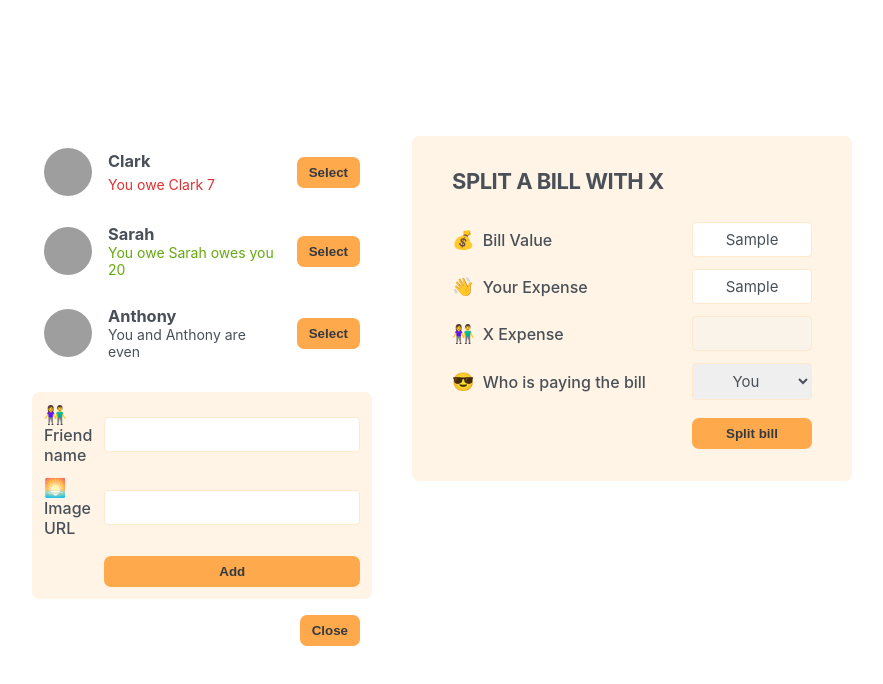
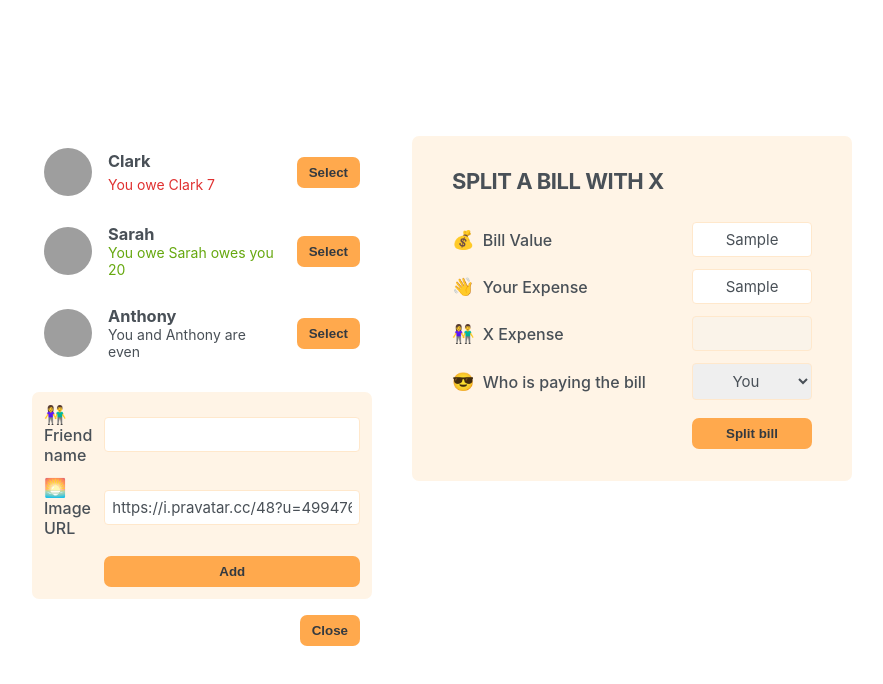
Before and after one commit to ProgrammingGodFromAbove/Bill-Splitting-App, a React (Create React App) app: page / in a window 1280 px wide. Both pictures are taken after typing "Sample", "Sample" into the empty fields and a click on the button "Add Friend". Shown: the top 684 px of the page, without its empty margins (198-1081 px from the left). Built offline with nearby package versions, Linux system fonts and the light colour scheme; grey boxes are pictures that could not be loaded.

Commit message:
add friend done

```diff
--- a/package.json
+++ b/package.json
@@ -34,5 +34,8 @@
       "last 1 firefox version",
       "last 1 safari version"
     ]
+  },
+  "devDependencies": {
+    "@babel/plugin-proposal-private-property-in-object": "^7.21.11"
   }
 }
--- a/src/App.js
+++ b/src/App.js
@@ -27,17 +27,26 @@ function Button({ children, onClick }) {
 
 export default function App() {
   const [showAddFriend, setShowAddFriend] = useState(false);
+  const [friends, setFriends] = useState(initialFriends);
+
 
   function handleShowAddFriend() {
     setShowAddFriend((showAddFriend) => !showAddFriend);
+  }
+
+  function handleAddFriend(friend) {
+
+    console.log("!")
+    setFriends((friends) => [...friends, friend]);
+    setShowAddFriend(false);
   }
 
 
   return (
     <div className="app">
       <div className="sidebar">
-        <FriendsList />
-        { showAddFriend && <FormAddFriend />}
+        <FriendsList friends={friends} />
+        { showAddFriend && <FormAddFriend onAddFriend={handleAddFriend} />}
 
         <Button onClick={handleShowAddFriend}>{ showAddFriend ? "Close" : "Add Friend"}</Button>
       </div>
@@ -48,9 +57,9 @@ export default function App() {
   );
 }
 
-function FriendsList() {
+function FriendsList({ friends }) {
   return <ul>
-    {initialFriends.map( friend=> <Friend key={friend.id} friend={friend} />)}
+    {friends.map( friend=> <Friend key={friend.id} friend={friend} />)}
   </ul>
 }
 
@@ -75,13 +84,42 @@ function Friend({ friend }) {
 
 
 
-function FormAddFriend() {
-  return <form className="form-add-friend">
+function FormAddFriend({ onAddFriend  }) {
+
+  const [name, setName] = useState("");
+  const [image, setImage] = useState("https://i.pravatar.cc/48?u=499476");
+
+
+  function handleSubmit(e) {
+    e.preventDefault();
+
+    if (!name || !image) return;
+
+    const id = crypto.randomUUID();
+
+    const newFriend = {
+      id,
+      name,
+      image: `${image}?=${id}`,
+      balance: 0,
+    };
+
+    console.log(newFriend);
+
+    onAddFriend(newFriend);
+
+    setImage("");
+    setName("");
+
+
+  }
+
+  return <form className="form-add-friend" onSubmit={handleSubmit}>
     <label>👫 Friend name</label>
-    <input type="text" />
+    <input type="text" value={name} onChange={(e)=>setName(e.target.value)}/>
 
     <label>🌅 Image URL</label>
-    <input type="text" />
+    <input onChange={(e)=> setImage(e.target.value)} type="text" value={image} />
 
     <Button>Add</Button>
   </form>
```
Also changed, not shown: 1 other file (tests, documents, lock files or other folders).
